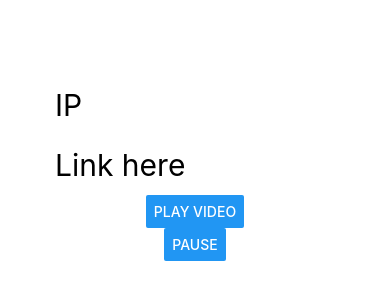
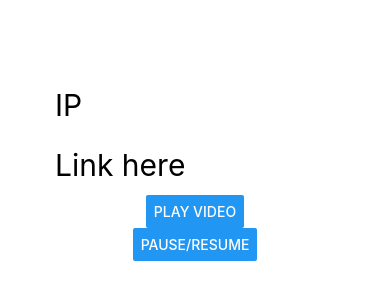
Before and after one commit to Jh123x/rasp-pi-streaming, a React Native app in the folder Front end/: screen / in a window 390 px wide. Shown: the part 254-554 px from the top of the page. Built offline with nearby package versions, Linux system fonts and the light colour scheme.

Commit message:
Update Pausebutton to pause/resume

```diff
--- a/Front end/components/PauseButton.js
+++ b/Front end/components/PauseButton.js
@@ -1,12 +1,11 @@
 import React from "react";
-import send_data from './sendData';
 import { Button, StyleSheet } from "react-native";
 
 
 const PauseButton = (prop) => {
   return (
     <Button
-      title="Pause"
+      title="Pause/Resume"
       style={styles.button}
       onPress={prop.onPress}
     />
```
